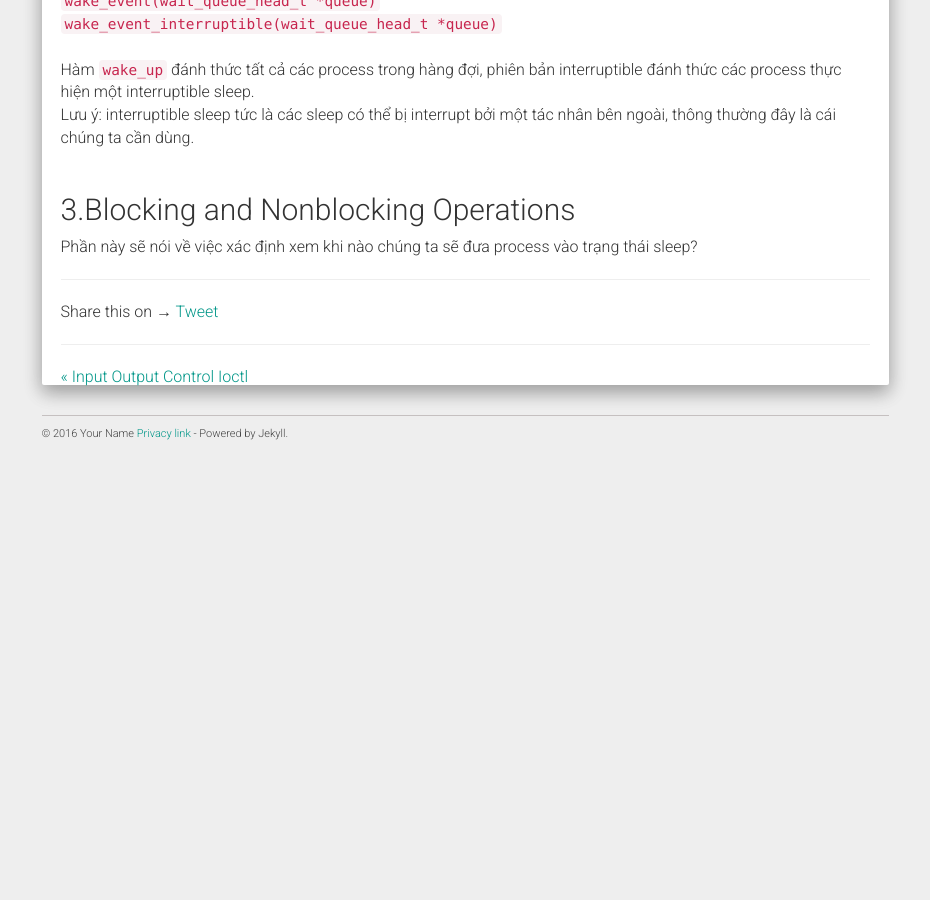
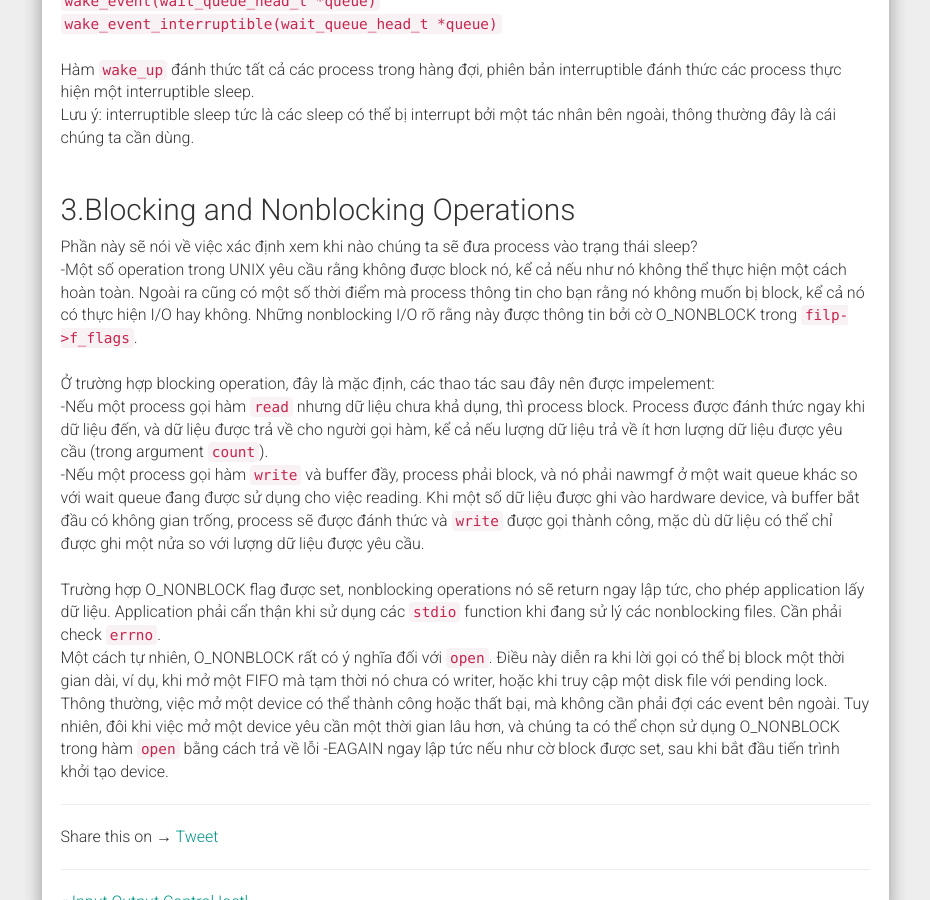
Before and after one commit to ita93/ita93.github.io, a Jekyll site: the page built from _posts/2018-01-25-Blocking IO.md, in a window 1280 px wide and 900 px high, scrolled down 1363 px. Shown: the whole window, without its empty margins (321-1251 px from the left). Built offline with Jekyll 4.4.1, drawn with Linux system fonts in a browser that asks for light colours; nearby versions of some CDN libraries; our own code applies the rules of GitHub Pages for plain Markdown files; comment, search, counter and statistics services are not loaded; before the commit the page ends 1832 px from its top, so only the background shows below that.

Commit message:
Blocking and nonblocking operations

```diff
--- a/_posts/2018-01-25-Blocking IO.md
+++ b/_posts/2018-01-25-Blocking IO.md
@@ -35,3 +35,9 @@ Lưu ý: interruptible sleep tức là các sleep có thể bị interrupt bởi
 
 ## 3.Blocking and Nonblocking Operations
 Phần này sẽ nói về việc xác định xem khi nào chúng ta sẽ đưa process vào trạng thái sleep?<br/>
+-Một số operation trong UNIX yêu cầu rằng không được block nó, kể cả nếu như nó không thể thực hiện một cách hoàn toàn. Ngoài ra cũng có một số thời điểm mà process thông tin cho bạn rằng nó không muốn bị block, kể cả nó có thực hiện I/O hay không. Những nonblocking I/O rõ rằng này được thông tin bởi cờ O_NONBLOCK trong <code>filp->f_flags</code>.<br/><br/>
+Ở trường hợp blocking operation, đây là mặc định, các thao tác sau đây nên được impelement:<br/>
+-Nếu một process gọi hàm <code>read</code> nhưng dữ liệu chưa khả dụng, thì process block. Process được đánh thức ngay khi dữ liệu đến, và dữ liệu được trả về cho người gọi hàm, kể cả nếu lượng dữ liệu trả về ít hơn lượng dữ liệu được yêu cầu (trong argument <code>count</code>).<br/>
+-Nếu một process gọi hàm <code>write</code> và buffer đầy, process phải block, và nó phải nawmgf ở một wait queue khác so với wait queue đang được sử dụng cho việc reading. Khi một số dữ liệu được ghi vào hardware device, và buffer bắt đầu có không gian trống, process sẽ được đánh thức và <code>write</code> được gọi thành công, mặc dù dữ liệu có thể chỉ được ghi một nửa so với lượng dữ liệu được yêu cầu.<br/><br/>
+Trường hợp O_NONBLOCK flag được set, nonblocking operations nó sẽ return ngay lập tức, cho phép application lấy dữ liệu. Application phải cẩn thận khi sử dụng các <code>stdio</code> function khi đang sử lý các nonblocking files. Cần phải check <code>errno</code>.<br/>
+Một cách tự nhiên, O_NONBLOCK rất có ý nghĩa đối với <code>open</code>. Điều này diễn ra khi lời gọi có thể bị block một thời gian dài, ví dụ, khi mở một FIFO mà tạm thời nó chưa có writer, hoặc khi truy cập một disk file với pending lock. Thông thường, việc mở một device có thể thành công hoặc thất bại, mà không cần phải đợi các event bên ngoài. Tuy nhiên, đôi khi việc mở một device yêu cần một thời gian lâu hơn, và chúng ta có thể chọn sử dụng O_NONBLOCK trong hàm <code>open</code> bằng cách trả về lỗi -EAGAIN ngay lập tức nếu như cờ block được set, sau khi bắt đầu tiến trình khởi tạo device.
```
